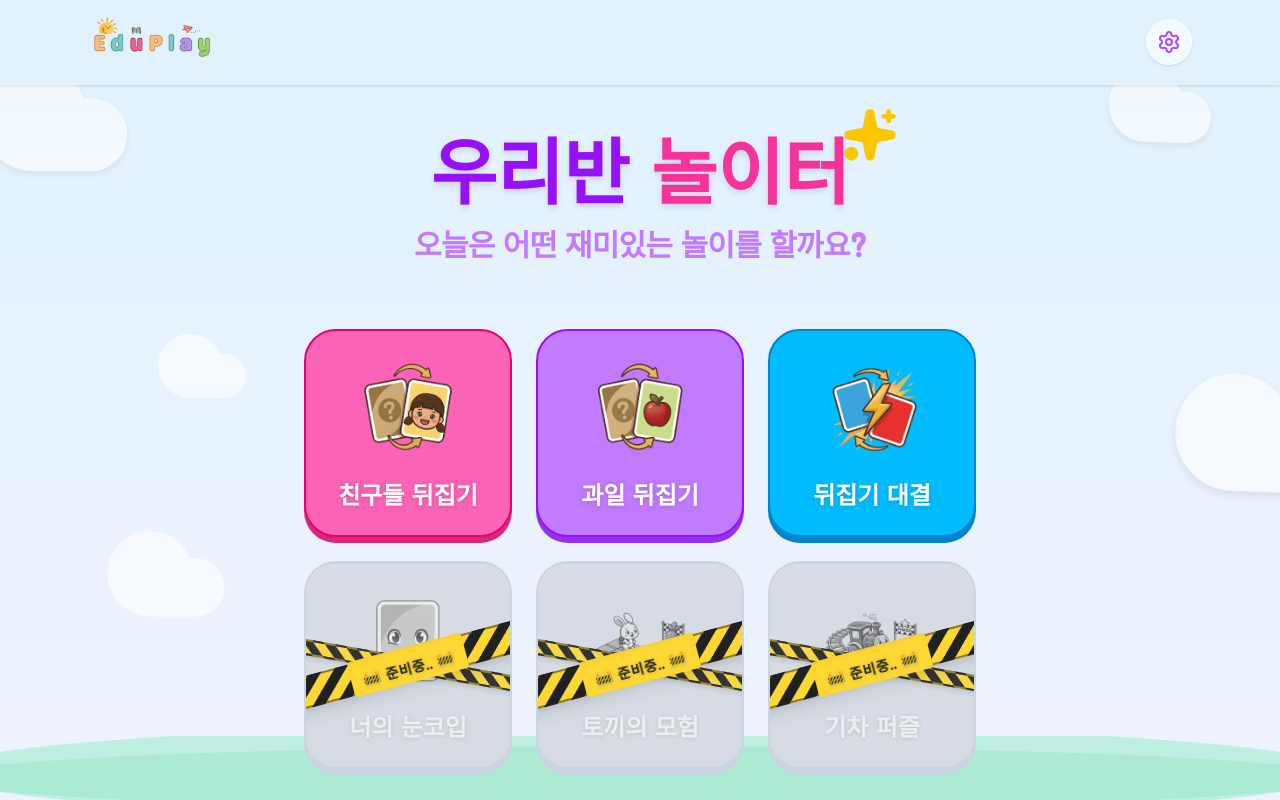
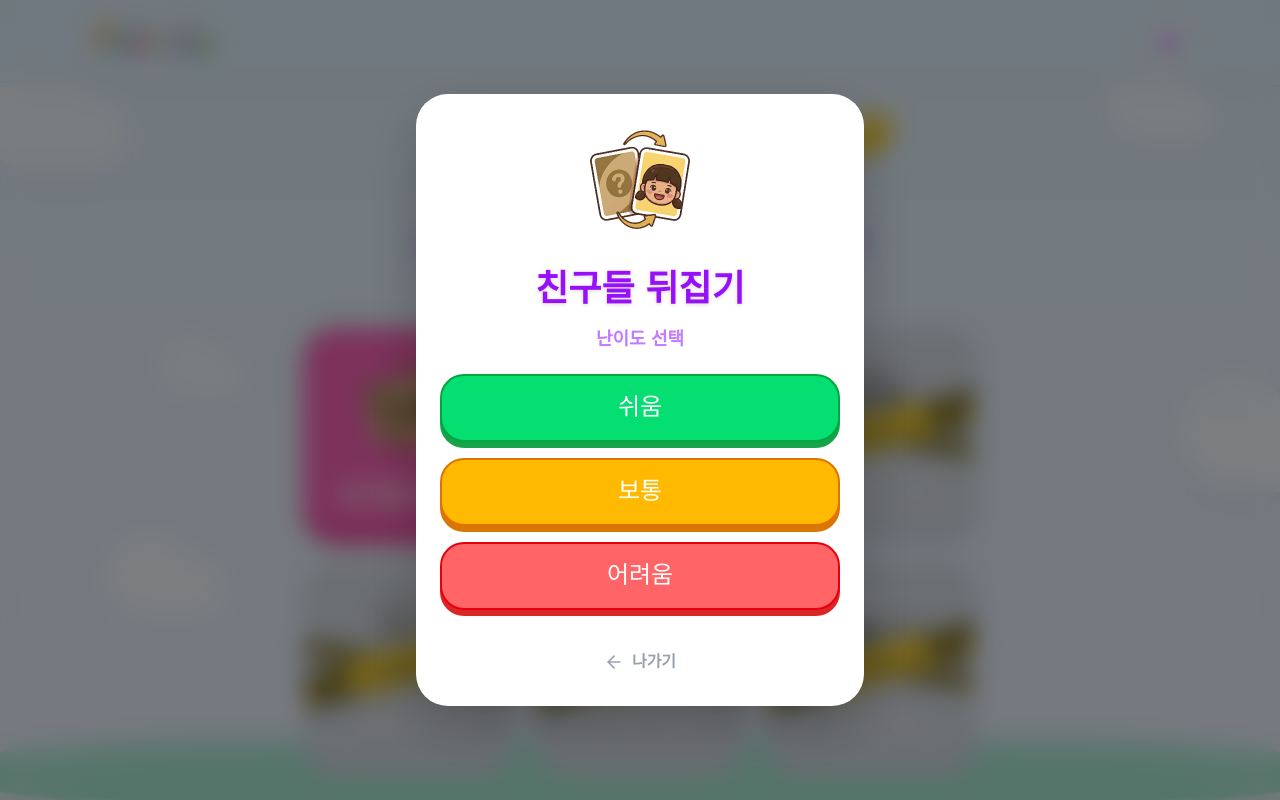
Before and after one commit to jihyuuk/eduplay, a React (Vite) app: page / in a window 1280 px wide. Both pictures are taken after a click on the button "친구들 뒤집기". Shown: the top 800 px of the page. Built offline with nearby package versions, Linux system fonts and the light colour scheme.

Commit message:
feat: 난이도 선택 모달 구현

```diff
--- /dev/null
+++ b/src/components/GameSettingModal.tsx
@@ -0,0 +1,71 @@
+import { ArrowLeft } from "lucide-react";
+import type { GameOption } from "../types/game";
+import ChunkyButton from "./ChunkyButton";
+import { useNavigate } from "react-router-dom";
+
+
+
+export default function GameSettingModal({ game, onClose }: { game: GameOption; onClose: () => void }) {
+
+  if (!game) return null;
+
+  const navigate = useNavigate();
+
+  const handleClick = (url: string) => {
+    navigate(url);
+  }
+
+  return (
+    <div className="fixed inset-0 bg-black/50 backdrop-blur-md flex items-center justify-center z-[100] p-6 transition-all overflow-hidden">
+
+      {/* 배경 클릭 시 닫기 */}
+      <div className="absolute inset-0" onClick={onClose} />
+
+      <div className="relative bg-white rounded-[32px] p-5 md:p-6 w-full max-w-md text-center shadow-[0_20px_50px_rgba(0,0,0,0.2)]">
+        {/* 사진 */}
+        <div className="flex justify-center">
+          <img
+            src={game.icon}
+            alt={game.title}
+            className="w-24 h-24 md:w-32 md:h-32 object-contain"
+          />
+        </div>
+
+        {/* 텍스트 */}
+        <div className="mt-6">
+          <h2 className="text-3xl md:text-4xl font-black text-purple-600 mb-4 drop-shadow-sm">
+            {game.title}
+          </h2>
+          <p className="text-purple-400 font-bold mb-5 text-lg">난이도 선택</p>
+        </div>
+
+        {/* 난이도 리스트 */}
+        <div className="space-y-4">
+          {game.settings?.map((opt: any) => (
+            <ChunkyButton
+              key={opt.path}
+              variant={opt.variant}
+              size="lg"
+              className="w-full"
+              onClick={() => {
+                handleClick(`${game.url}${opt.path}`);
+              }}
+            >
+              <span className="relative z-10">{opt.label}</span>
+            </ChunkyButton>
+          ))}
+
+        </div>
+
+        {/* 하단 닫기 버튼 */}
+        <button
+          onClick={onClose}
+          className="mt-8 px-6 py-2 text-gray-400 font-bold hover:text-purple-400 transition-all hover:scale-110 active:scale-95 flex items-center justify-center mx-auto gap-2 cursor-pointer"
+        >
+          <ArrowLeft className="w-5 h-5 transition-colors group-hover:text-purple-500" />
+          <span>나가기</span>
+        </button>
+      </div>
+    </div>
+  );
+}
--- a/src/pages/HomePage.tsx
+++ b/src/pages/HomePage.tsx
@@ -1,19 +1,11 @@
-import React from 'react';
+import React, { useState } from 'react';
 import { Cloud, Github, Home, Mail, Settings, Share2, Sparkles } from 'lucide-react';
 import HomeChunkyButton from '../components/HomeChunkyButton';
 import toast from 'react-hot-toast';
+import { useNavigate } from 'react-router-dom';
+import GameSettingModal from '../components/GameSettingModal';
+import { games, type GameOption } from '../types/game';
 
-// --- 타입 정의 ---
-interface GameMenu {
-  id: string;
-  title: string;
-  description?: string;
-  icon: string;
-  variant: 'primary' | 'secondary' | 'success' | 'warning' | 'error' | 'info' | 'white' | 'disabled';
-  badge?: string;
-  url: string;
-  disabled?: boolean;
-}
 
 // --- 애니메이션 및 글로벌 스타일 (TS Template Literal) ---
 const globalStyles: string = `
@@ -53,54 +45,24 @@ const CloudDecoration: React.FC = () => (
 
 export default function HomePage() {
 
-  const games: GameMenu[] = [
-    {
-      id: 'flip-kid',
-      title: '친구들 뒤집기',
-      icon: "/game-icons/flip-kid.png",
-      variant: 'primary',
-      url: "/flip-card"
-    },
-    {
-      id: 'flip-fruit',
-      title: '과일 뒤집기',
-      icon: "/game-icons/flip-fruit.png",
-      variant: 'secondary',
-      url: "/flip-card-fruit/hard"
-    },
-    {
-      id: 'flip-battle',
-      title: '뒤집기 대결',
-      icon: "/game-icons/flip-match.png",
-      variant: 'info',
-      url: "/flip-card-battle/level5"
-    },
-    {
-      id: 'face-quiz',
-      title: '너의 눈코입',
-      icon: "/game-icons/face-quiz.png",
-      variant: 'disabled',
-      url: "/",
-      disabled: true
-    },
-    {
-      id: 'journey-rabbit',
-      title: '토끼의 모험',
-      icon: "/game-icons/rabbit-coding.png",
-      variant: 'disabled',
-      url: "/",
-      disabled: true
-    },
-    {
-      id: 'train-puzzle',
-      title: '기차 퍼즐',
-      icon: "/game-icons/train-puzzle.png",
-      variant: 'disabled',
-      url: "/",
-      disabled: true
+  const navigate = useNavigate();
+
+  const [selectedGame, setSelectedGame] = useState<GameOption | null>(null);
+
+  //게임 클릭시 난이도 선택 모달
+const handleGameClick = (game: GameOption) => {
+    if (game.disabled) return; // 비활성화된 게임은 무시
+
+    // 2. 설정(난이도 등)이 있는 게임이면 모달을 열고, 없으면 바로 이동
+    if (game.settings && game.settings.length > 0) {
+      setSelectedGame(game);
+    } else {
+      navigate(game.url);
     }
-  ];
+  };
 
+
+  // 이메일 복사 버튼
   const handleCopyEmail = async () => {
     const email = "jihyuk.dev@gmail.com";
     try {
@@ -111,7 +73,7 @@ export default function HomePage() {
     }
   };
 
-
+  // 공유하기 버튼
   const handleShare = async () => {
     const url = "https://eduplay.kr";
 
@@ -198,7 +160,7 @@ export default function HomePage() {
               title={game.title}
               icon={game.icon}
               badge={game.badge}
-              url={game.url}
+              onClick={()=>handleGameClick(game)}
               disabled={game.disabled}
             />
           ))}
@@ -259,6 +221,13 @@ export default function HomePage() {
 
       </div>
 
+{/* 4. selectedGame에 데이터가 있을 때만 모달을 렌더링 */}
+      {selectedGame && (
+        <GameSettingModal
+          game={selectedGame}
+          onClose={() => setSelectedGame(null)} // 닫기 누르면 다시 null로
+        />
+      )}
 
       {/* 하단 바닥 잔디 데코레이션 */}
       <div className="fixed bottom-0 left-0 w-full h-16 pointer-events-none z-0 overflow-hidden">
```
